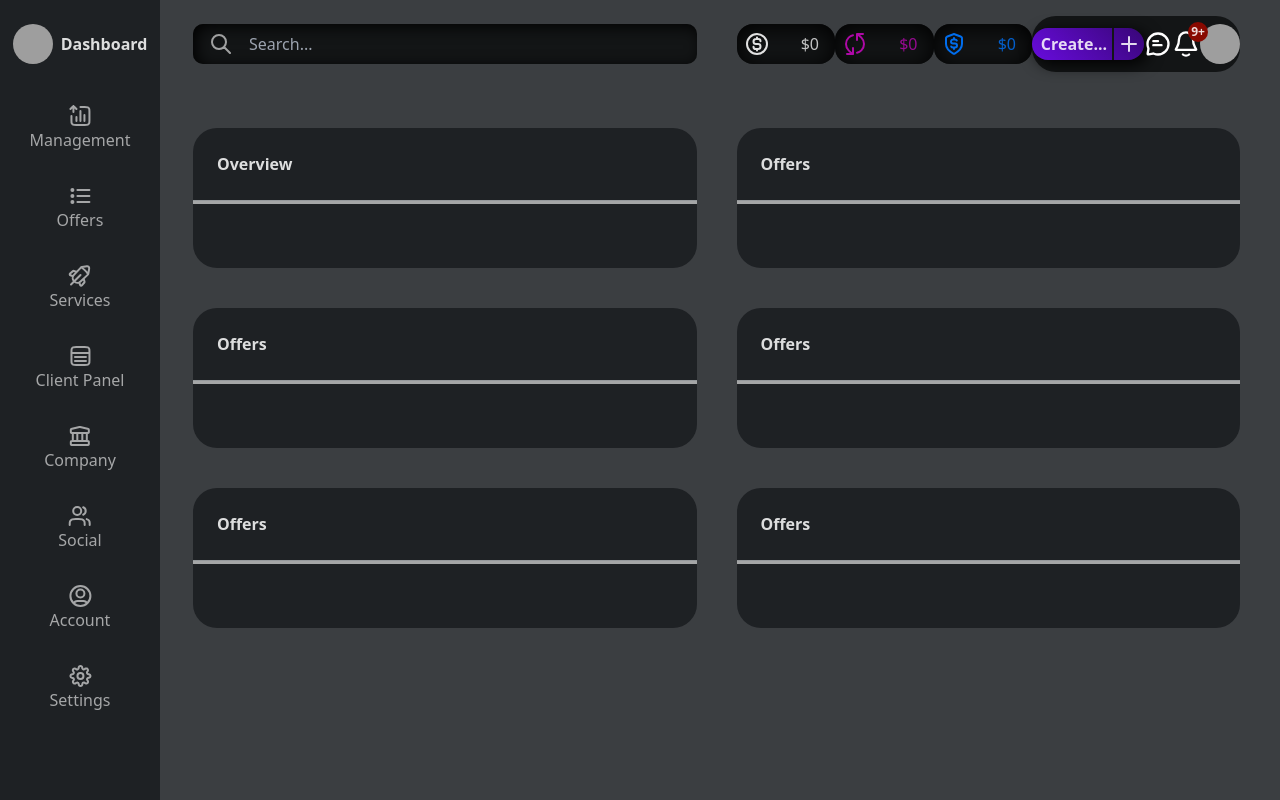
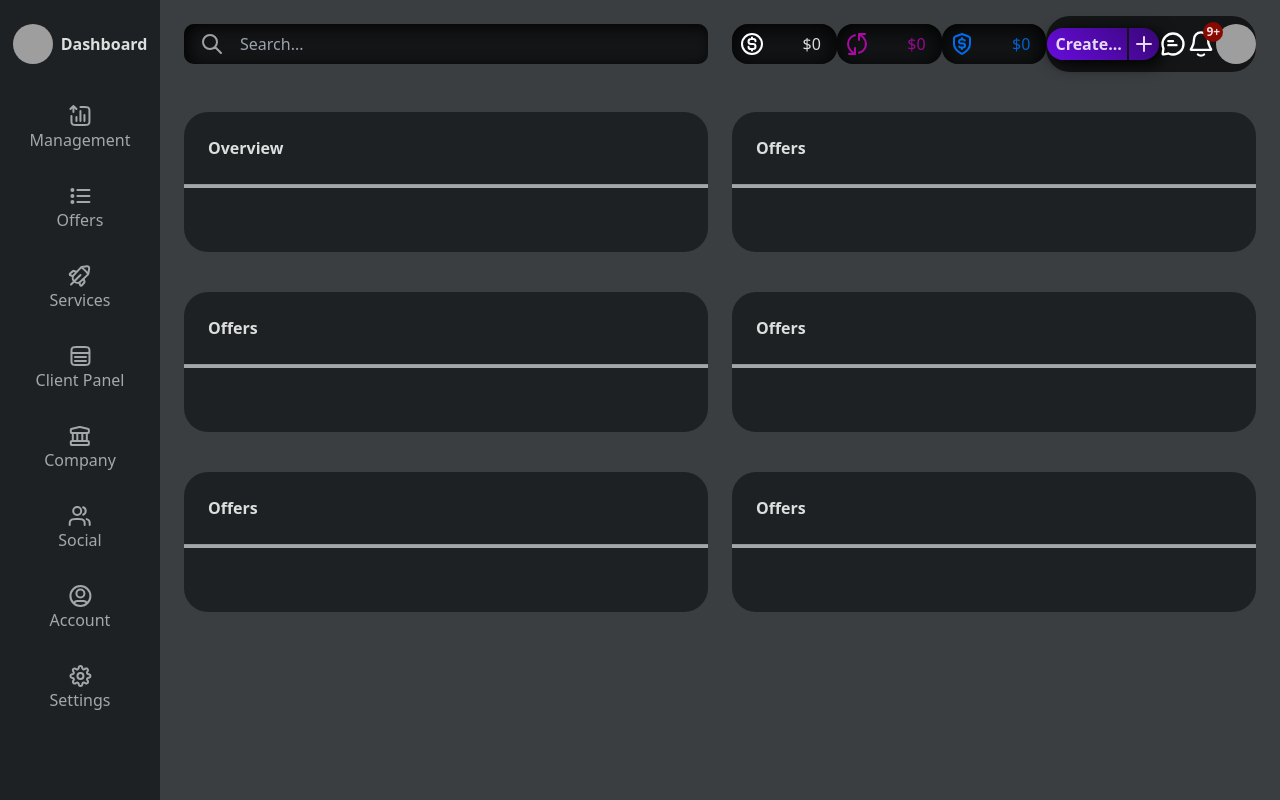
Before and after one commit to BlackCockder/TradingAppFrontend, an Angular app: page /dashboard/social in a window 1280 px wide. Built offline with nearby package versions, Linux system fonts and the light colour scheme; no server answers; grey boxes are pictures that could not be loaded.

Commit message:
UI adjustements, auto login functionality added

```diff
--- a/src/app/app.component.ts
+++ b/src/app/app.component.ts
@@ -1,4 +1,5 @@
 import {Component} from '@angular/core';
+import {AuthService} from "./auth/Auth.service";
 
 @Component({
   selector: 'app-root',
@@ -7,4 +8,22 @@ import {Component} from '@angular/core';
 })
 export class AppComponent {
 
+  constructor(private authService: AuthService) {
+
+  }
+
+  ngOnInit() {
+    //TODO: WYJEBAC POTEM
+    if(!this.authService.getLoggedInFlag()) {
+      this.authService.loginUser({ identifier: "TestUser2", password: "password2!"}).subscribe({
+        next: value => {
+          if(value) {
+          }
+        },
+        error: err => {
+          console.log(err);
+        }
+      })
+    }
+  }
 }
--- a/src/app/auth/Auth.service.ts
+++ b/src/app/auth/Auth.service.ts
@@ -51,11 +51,11 @@ export class AuthService {
   }
 
   public setUsername(user: string): void {
-    sessionStorage.setItem('username', JSON.stringify(user));
+    sessionStorage.setItem('username', user);
   }
 
   public getUserName(): string {
-    return JSON.parse(sessionStorage.getItem('username') ?? '""');
+    return sessionStorage.getItem('username') ?? '""';
   }
 
   public clearUsername(): void {
@@ -67,15 +67,15 @@ export class AuthService {
   }
 
   public getLoggedInFlag(): boolean {
-    return JSON.parse(sessionStorage.getItem('isLoggedInFlag') ?? '""') === 'true';
+    return (sessionStorage.getItem('isLoggedInFlag') ?? '""') === 'true';
   }
 
   public setAuthToken(token: string): void {
-    sessionStorage.setItem("authToken", JSON.stringify(token));
+    sessionStorage.setItem("authToken", token);
   }
 
   public getAuthToken(): string {
-    return JSON.parse(sessionStorage.getItem('authToken') ?? '""');
+    return sessionStorage.getItem('authToken') ?? '""';
   }
 
   public clearAuthToken(): void {
@@ -124,7 +124,7 @@ export class AuthService {
   }
 
   public checkForAuthorisationRequest(req: HttpRequest<any>): boolean {
-    return req.headers.get("X-auth-req") === 'true';
+    return req.headers.get("auth-req") === 'true';
   }
 
   public handleAuthErrors(req: HttpRequest<any>, next: HttpHandlerFn) {
--- a/src/app/auth/interceptors/Auth.interceptor.ts
+++ b/src/app/auth/interceptors/Auth.interceptor.ts
@@ -4,7 +4,8 @@ import {AuthService} from "../Auth.service";
 import {catchError} from "rxjs";
 
 export const AuthInterceptor: HttpInterceptorFn = (req: HttpRequest<any>, next: HttpHandlerFn) => {
-  let authService: AuthService = inject(AuthService);
+  console.log('interceptro triggerred')
+  const authService: AuthService = inject(AuthService);
 
   if (authService.checkForAuthorisationRequest(req)) {
     if (authService.getAuthToken()) {
--- a/src/app/features/dashboard/Dashboard.component.html
+++ b/src/app/features/dashboard/Dashboard.component.html
@@ -23,7 +23,7 @@
                [innerHTML]="button.svg">
 
           </div>
-          <p class="text-white"
+          <p class="text-white text-base"
              [ngClass]="{'op-text-base': button.highlighted, 'op-text-darker': !button.highlighted,}">{{ button.buttonName }}</p>
         </div>
 
@@ -39,7 +39,7 @@
       <app-dashboard-header></app-dashboard-header>
     </section>
     <section class="w-full h-dashboard-content flex-1">
-      <div id="dashboard-core-wrapper" class="p-10 dashboard-core-wrapper-main">
+      <div id="dashboard-core-wrapper" class="p-6 dashboard-core-wrapper-main">
         <router-outlet>
           <ng-content></ng-content>
         </router-outlet>
--- a/src/app/features/dashboard/components/dashboardHeader/DashboardHeader.component.html
+++ b/src/app/features/dashboard/components/dashboardHeader/DashboardHeader.component.html
@@ -1,4 +1,4 @@
-<section class="w-full h-full px-10 flex">
+<section class="w-full h-full px-6 flex">
   <div class="h-full flex items-center justify-center dashboard-search-bar-wrapper">
     <div id="dashboard-search-bar" class="relative flex h-10 w-full">
       <div class="h-10 w-10 absolute left-2 flex items-center justify-center">
@@ -15,14 +15,14 @@
 
   <div class="h-full flex items-center justify-evenly dashboard-user-panel-wrapper">
     <div *ngFor="let balance of balances" class="w-36 h-10 rounded-2xl bg-gray-dark flex dashboard-balance-box-inner-shadow">
-      <div class="h-full w-10 flex justify-center items-center" [innerHTML]="balance.svg" [style.color]="balance.color">
+      <div class="h-full w-10 flex justify-center items-center" [innerHTML]="balance.svg" [style.color]="'#' + balance.color.toString(16).toUpperCase().padStart(6, '0')">
       </div>
       <div class="flex-1 h-full flex items-center justify-end">
-        <p [style.color]="balance.color" class="pr-4 text-base">{{'$' + balance.balance}}</p>
+        <p [style.color]="'#' + balance.color.toString(16).toUpperCase().padStart(6, '0')" class="pr-4 text-base">{{'$' + balance.balance}}</p>
       </div>
     </div>
-    <div class="w-72 h-14 flex items-center justify-evenly bg-gray-dark rounded-3xl">
-      <div class="h-8 w-28 rounded-2xl dashboard-create-button flex items-center justify-center">
+    <div class="w-72 h-14 flex items-center justify-evenly bg-gray-dark rounded-3xl justify-self-end">
+      <div class="h-8 w-28 rounded-2xl dashboard-create-button flex items-center justify-center hover:cursor-pointer">
         <div class="flex-1 flex items-center justify-center">
           <p class="pl-1 font-semibold text-base">Create...</p>
         </div>
--- a/src/app/features/dashboard/components/dashboardHeader/DashboardHeader.component.scss
+++ b/src/app/features/dashboard/components/dashboardHeader/DashboardHeader.component.scss
@@ -4,11 +4,11 @@
   border-radius: 0.625rem;
 }
 .dashboard-search-bar-wrapper {
-  width: calc(50% - 1.25rem);
-  margin-right: 2.5rem;
+  width: calc(50% - 0.75em);
+  margin-right: 1.5rem;
 }
 .dashboard-user-panel-wrapper {
-  width: calc(50% - 1.25rem);
+  width: calc(50% - 0.75rem);
 }
 .dashboard-balance-box-inner-shadow {
   -webkit-box-shadow: inset 0 4px 25px 0 rgba(0, 0, 0, 1);
--- a/src/app/features/dashboard/components/dashboardHeader/DashboardHeader.component.ts
+++ b/src/app/features/dashboard/components/dashboardHeader/DashboardHeader.component.ts
@@ -11,39 +11,35 @@ import {DataProcessingService} from "../../../../shared/globalServices/DataProce
   styleUrl: './DashboardHeader.component.scss'
 })
 export class DashboardHeaderComponent {
-  private balanceData!: BalanceInterface;
   protected balances!: DisplayBalanceInterface[];
 
   constructor(private dashboardHeaderService: DashboardHeaderService, private authService: AuthService, private dataProcessingService: DataProcessingService) {
   }
 
   ngOnInit(): void {
-    this.balanceData = {
-      balance: 0,
-      escrowBalance: 0,
-      securityBalance: 0
-    };
     this.balances = [
       {
         color: DisplayBalanceColors.BASE,
         svg: this.dataProcessingService.sanitizeSVG(DisplayBalanceSVGs.BASE),
-        balance: this.balanceData.balance
+        balance: 0
       },
       {
         color: DisplayBalanceColors.ESCROW,
         svg: this.dataProcessingService.sanitizeSVG(DisplayBalanceSVGs.ESCROW),
-        balance: this.balanceData.escrowBalance
+        balance: 0
       },
       {
         color: DisplayBalanceColors.SECURITY,
         svg: this.dataProcessingService.sanitizeSVG(DisplayBalanceSVGs.SECURITY),
-        balance: this.balanceData.securityBalance
+        balance: 0
       }
     ];
     if(this.authService.getLoggedInFlag()) {
       this.dashboardHeaderService.fetchBalanceData().subscribe({
         next: (value: BalanceInterface): void => {
-          this.balanceData = value;
+          this.balances[0].balance = value.balance;
+          this.balances[1].balance = value.escrowBalance;
+          this.balances[2].balance = value.securityBalance;
         },
         error: (err: any): void => {
           throw new Error("Failed to fetch balance data:", err);
--- a/src/app/features/dashboard/components/dashboardHeader/enums/DisplayBalance.enum.ts
+++ b/src/app/features/dashboard/components/dashboardHeader/enums/DisplayBalance.enum.ts
@@ -1,7 +1,7 @@
 export enum DisplayBalanceColors {
-  BASE = 'rgba(255, 255, 255, 0.88)',
-  ESCROW = 'rgba(174, 9, 167, 1)',
-  SECURITY = 'rgba(0, 109, 237, 1)'
+  BASE = 0xFFFFFF,
+  ESCROW = 0xAE09A7,
+  SECURITY = 0x006DED
 }
 export enum DisplayBalanceSVGs {
   BASE = `<svg width="24px" height="24px" viewBox="0 0 24 24" fill="none" xmlns="http://www.w3.org/2000/svg">
--- a/src/app/features/dashboard/components/dashboardHeader/interfaces/DisplayBalance.interface.ts
+++ b/src/app/features/dashboard/components/dashboardHeader/interfaces/DisplayBalance.interface.ts
@@ -1,7 +1,7 @@
 import {SafeHtml} from "@angular/platform-browser";
 
 export interface DisplayBalanceInterface {
-  color: string,
+  color: number,
   balance: number,
   svg: string | SafeHtml
 }
--- a/src/styles.scss
+++ b/src/styles.scss
@@ -7,9 +7,8 @@ $dashboard-split-breakpoint: 1280px;
 html, body {
   background-color: #3B3E41;
   min-height: 100%;
-  width: 100vw;
-  margin: 0;
-  padding: 0;
+  width: calc(100vw - (100vw - 100%));
+  max-width: calc(100vw - (100vw - 100%));
   display: flex;
 }
 .bg-gray-med {
@@ -28,7 +27,7 @@ html, body {
   opacity: 60%;
 }
 .w-screen-improved {
-  width: calc(100vw - (100vw - 100%));
+  max-width: calc(100vw - (100vw - 100%));
 }
 .dashboard-left-side{
   width: 100%;
@@ -38,12 +37,12 @@ html, body {
 }
 @media (min-width: $dashboard-split-breakpoint) {
   .dashboard-left-side{
-    width: calc(50% - 1.25rem);
+    width: calc(50% - 0.75rem);
     height: 100%;
-    margin-right: 2.5rem;
+    margin-right: 1.5rem;
   }
   .dashboard-right-side{
-    width: calc(50% - 1.25rem);
+    width: calc(50% - 0.75rem);
     height: 100%;
   }
   .dashboard-core-change {
```
